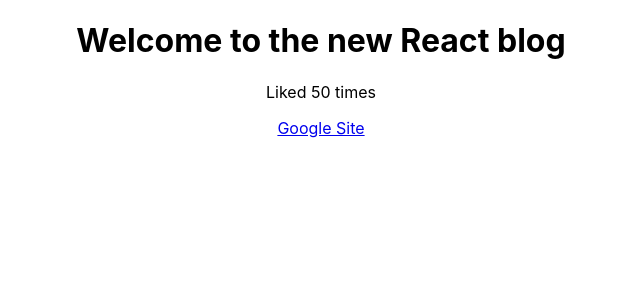
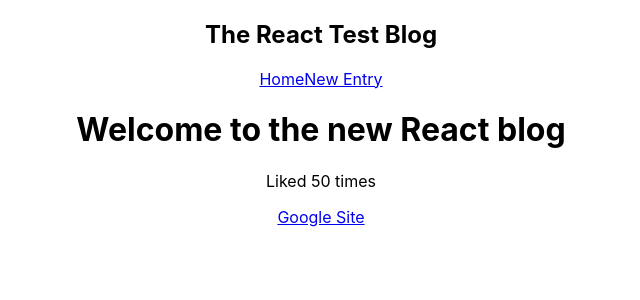
Before and after one commit to devin-L-knight/react-training, a React (Create React App) app: page / in a window 1280 px wide. Shown: the top 300 px of the page, without its empty margins (319-959 px from the left). Built offline with nearby package versions, Linux system fonts and the light colour scheme.

Commit message:
created rough Navbar structure & imported into App.js

```diff
--- a/src/App.js
+++ b/src/App.js
@@ -1,6 +1,7 @@
 // NOTE: With the
 import logo from './logo.svg';
 import './App.css';
+import Navbar from './Navbar';
 
 function App() {
   const title = 'Welcome to the new React blog'
@@ -24,6 +25,7 @@
         </a>
       </header> */}
 
+      <Navbar />
       <div className="content">
         <h1>{title}</h1>
         <p>Liked {likes} times</p>
--- /dev/null
+++ b/src/Navbar.js
@@ -0,0 +1,14 @@
+
+const Navbar = () => {
+    return (
+        <nav className="navbar">
+            <h1>The React Test Blog</h1>
+            <div className="links">
+                <a href="/">Home</a>
+                <a href="/create">New Entry</a>
+            </div>
+        </nav>
+    )
+}
+
+export default Navbar
```
